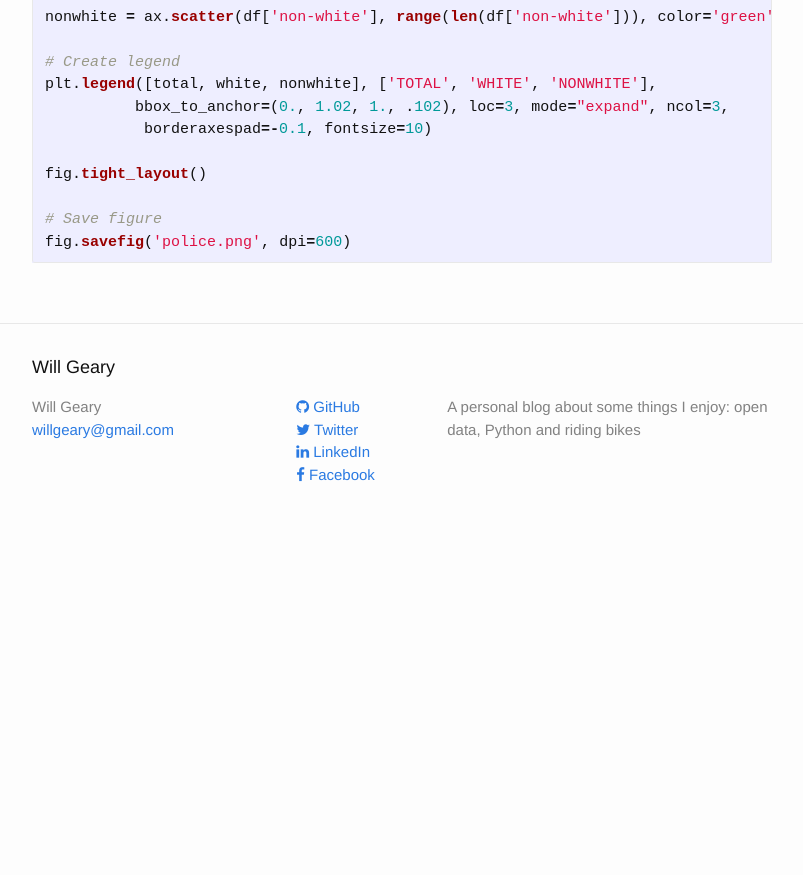
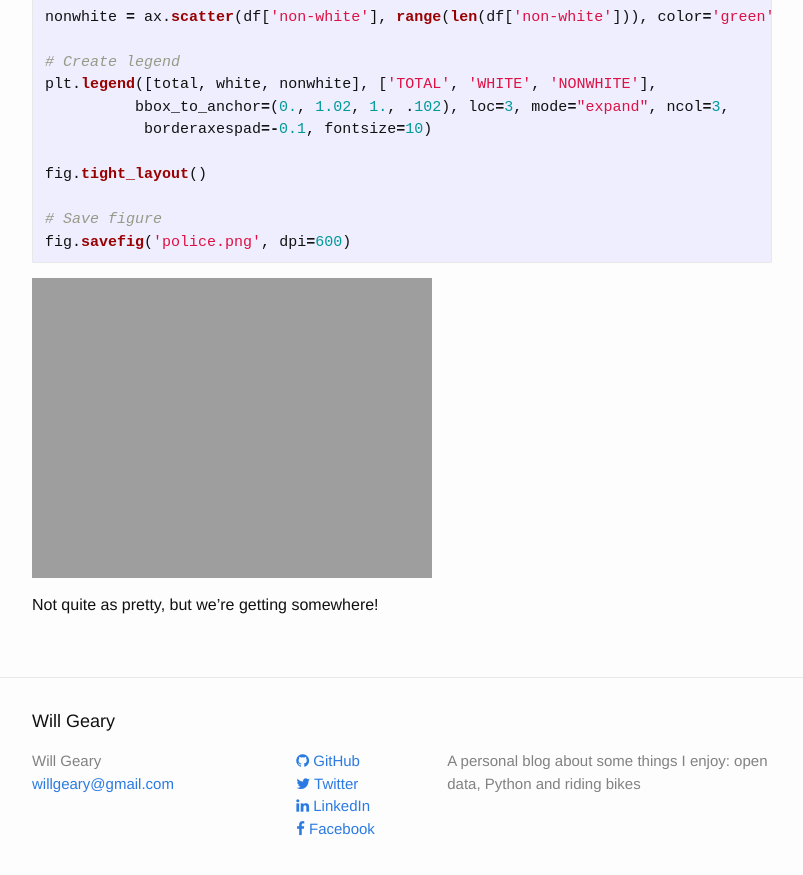
Before and after one commit to willgeary/willgeary.github.io, a Jekyll site: the page built from _posts/2016-05-24-do-police-officers-live-in-their-own-cities.markdown, in a window 1280 px wide and 900 px high, scrolled down 4843 px. Shown: the top 875 px of the window, without its empty margins (238-1041 px from the left). Built offline with Jekyll 4.4.1, drawn with Linux system fonts in a browser that asks for light colours; nearby versions of some CDN libraries; before the commit the page ends 5389 px from its top, so only the background shows below that.

Commit message:
save my work

````diff
--- a/_posts/2016-05-24-do-police-officers-live-in-their-own-cities.markdown
+++ b/_posts/2016-05-24-do-police-officers-live-in-their-own-cities.markdown
@@ -116,3 +116,7 @@ fig.tight_layout()
 # Save figure
 fig.savefig('police.png', dpi=600)
 ```
+
+![fig]({{ site.url }}/assets/2016-05-24-fig3.png)
+
+Not quite as pretty, but we're getting somewhere!
````
Also changed, not shown: 1 other file.
